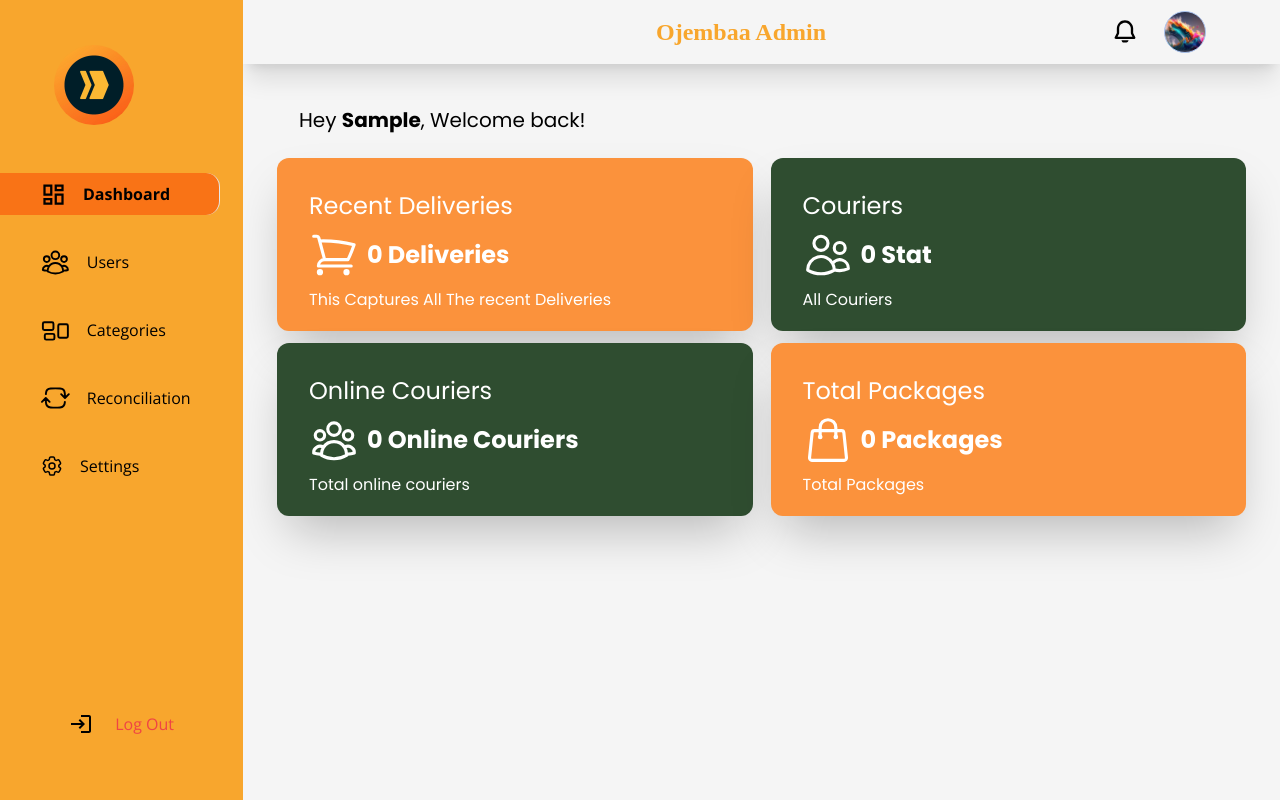
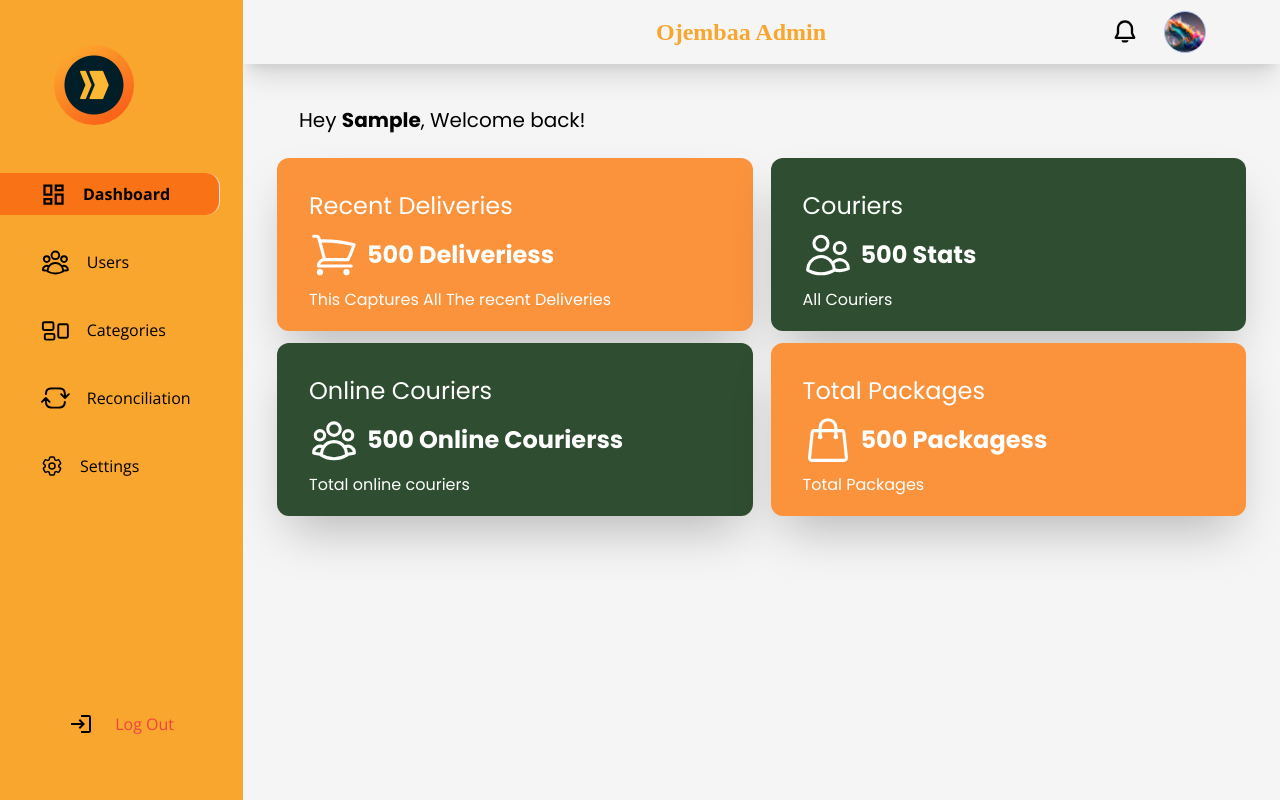
Before and after one commit to Ojembaa/Ojembaa-Admin-App, a Next.js app: page /admin/dashboard in a window 1280 px wide. Built offline with nearby package versions, Linux system fonts and the light colour scheme; no server answers; sample sign-in values are in the browser's storage; a web font is replaced by a local one.

Commit message:
updated dashboard with real data

```diff
--- a/src/app/admin/dashboard/page.tsx
+++ b/src/app/admin/dashboard/page.tsx
@@ -11,8 +11,7 @@ import {
   UserGroupIcon,
   ShoppingBagIcon,
   UsersIcon,
-  ShoppingCartIcon
-
+  ShoppingCartIcon,
 } from "@heroicons/react/24/outline";
 import { useGetStats } from "@/hooks/useGetStats";
 
@@ -21,8 +20,14 @@ const Dashboard = () => {
   const { fetchAllUsers } = useGetUsers();
 
   const { fetchStat, loading: loadingStats, stats } = useGetStats();
-  const [statsData, setStatsData] = useState();
-  console.log(statsData);
+  const [statsData, setStatsData] = useState<{
+    data: {
+      packages: number;
+      couriers: number;
+      deliveries: number;
+      onlineCouriers: number;
+    };
+  }>();
 
   useEffect(() => {
     fetchAllUsers();
@@ -56,12 +61,12 @@ const Dashboard = () => {
                 description="This Captures All The recent Deliveries"
                 data="Deliveries"
                 Icon={ShoppingCartIcon}
-                count={0}
+                count={statsData?.data?.deliveries}
               />
               <UsersChart
                 bg_color="bg-[#2F4D30]"
                 title="Couriers"
-                count={0}
+                count={statsData?.data?.couriers}
                 data="Stat"
                 description="All Couriers"
                 loading={loadingStats}
@@ -72,7 +77,7 @@ const Dashboard = () => {
               <UsersChart
                 bg_color="bg-[#2F4D30]"
                 title="Online Couriers"
-                count={0}
+                count={statsData?.data?.onlineCouriers}
                 data="Online Couriers"
                 description="Total online couriers"
                 loading={loadingStats}
@@ -80,7 +85,7 @@ const Dashboard = () => {
               />
               <UsersChart
                 data="Packages"
-                count={0}
+                count={statsData?.data?.packages}
                 bg_color="bg-orange-400"
                 title="Total Packages"
                 description="Total Packages"
```
Also changed, not shown: 1 other file (tests, documents, lock files or other folders).
